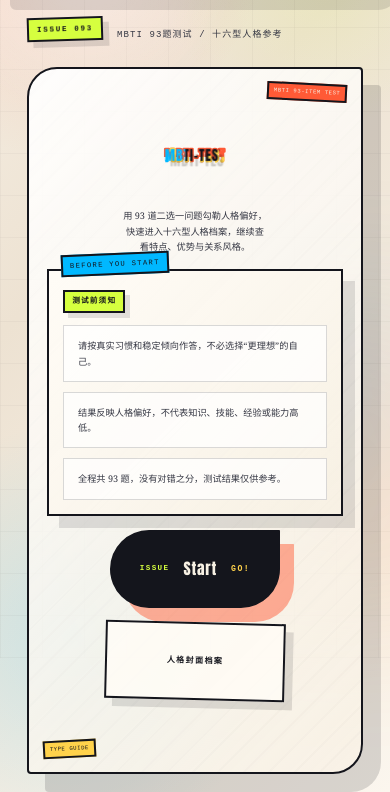
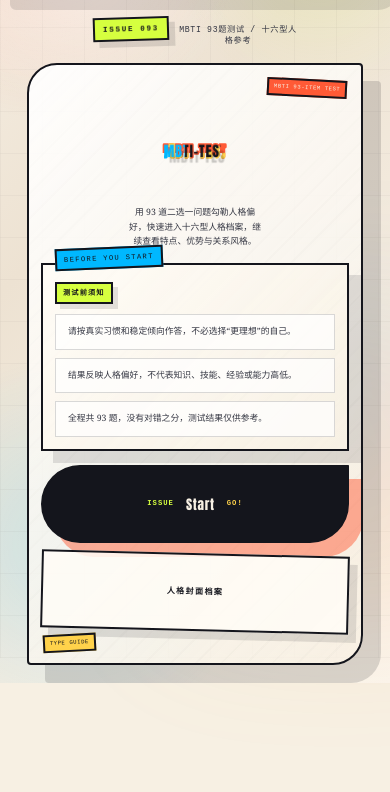
Before and after one commit to gerryyang2025/mbti-test, a plain HTML site: page index.html in a window 390 px wide. Shown: the part 186-978 px from the top of the page. After the commit the page ends 869 px from the top, so only its background shows below. Drawn offline with Linux system fonts and the light colour scheme.

Commit message:
fix: Remove redundant navbar items and adjust CSS for improved layout and consistency across personality-related pages

```diff
--- a/static/css/editorial-theme.css
+++ b/static/css/editorial-theme.css
@@ -1445,7 +1445,7 @@
 
     .page-home .page-header::after {
         left: 14px;
-        bottom: 14px;
+        bottom: 12px;
         transform: rotate(-3deg);
     }
 
@@ -1462,48 +1462,77 @@
         transform: rotate(4deg);
     }
 
+    .page-home .home-meta {
+        justify-content: center;
+        gap: 10px;
+        margin-bottom: 10px;
+        text-align: center;
+    }
+
+    .page-home .issue-note {
+        max-width: 24ch;
+        font-size: 0.82rem;
+        letter-spacing: 0.08em;
+    }
+
     .page-home .home-actions {
-        flex-direction: row;
-        flex-wrap: wrap;
-        align-items: flex-start;
-        gap: 14px;
-        margin: 0 0 30px;
+        display: grid;
+        grid-template-columns: 1fr;
+        width: min(100%, 18.75rem);
+        gap: 10px;
+        margin: 0 auto 0;
+        justify-content: stretch;
+        align-items: stretch;
     }
 
     .page-home .a-btn {
-        width: auto;
-        min-width: 16.5rem;
-        max-width: 100%;
-        align-self: flex-start;
-        justify-content: space-between;
-    }
-
-    .secondary-link {
-        width: auto;
-        min-width: 16.5rem;
-        max-width: 100%;
-        align-self: flex-start;
+        width: 100%;
+        min-width: 0;
+        max-width: none;
+        padding: 16px 18px;
+        align-self: stretch;
+        justify-content: center;
+        gap: 12px;
+    }
+
+    .page-home .a-btn span:nth-child(1),
+    .page-home .a-btn span:nth-child(3) {
+        font-size: 0.72rem;
+        letter-spacing: 0.14em;
+    }
+
+    .page-home .a-btn span:nth-child(2) {
+        font-size: 1.34rem;
+    }
+
+    .page-home .secondary-link {
+        width: 100%;
+        min-width: 0;
+        max-width: none;
+        padding: 16px 18px;
+        align-self: stretch;
         justify-content: center;
     }
 
     .page-home .page-header {
         gap: 14px;
         margin-bottom: 18px;
-        padding: 28px 18px 42px;
+        padding: 24px 14px 36px;
     }
 
     .page-home .content {
-        margin-top: 8px;
+        margin-top: 12px;
     }
 
     .page-home .hero-deck {
-        max-width: 31ch;
-        font-size: 0.96rem;
-        line-height: 1.72;
+        max-width: 29ch;
+        font-size: 0.92rem;
+        line-height: 1.64;
     }
 
     .page-home .hero-guidance {
-        padding: 16px 14px 14px;
+        width: min(100%, 18.75rem);
+        padding: 14px 12px 12px;
     }
 
     .page-home .hero-guidance::before {
@@ -1511,18 +1540,66 @@
     }
 
     .page-home .hero-guidance-label {
-        margin-bottom: 12px;
+        margin-bottom: 10px;
+        padding: 0.38rem 0.6rem;
+        font-size: 0.72rem;
     }
 
     .page-home .hero-guidance-list {
         grid-template-columns: 1fr;
-        gap: 10px;
+        gap: 8px;
     }
 
     .page-home .hero-guidance-list li {
-        padding: 12px 14px;
-        font-size: 0.92rem;
+        padding: 10px 12px;
+        font-size: 0.88rem;
+        line-height: 1.58;
+    }
+
+    .page-test .navbar-collapse,
+    .page-types .navbar-collapse,
+    .page-detail .navbar-collapse {
+        justify-content: center;
+        padding-top: 4px;
+    }
+
+    .page-test .navbar-utility,
+    .page-types .navbar-utility,
+    .page-detail .navbar-utility {
+        width: 100%;
+        margin-top: 0;
+        justify-content: center;
+    }
+
+    .page-test .brand-help,
+    .page-types .brand-help,
+    .page-detail .brand-help {
+        width: min(100%, 18.75rem);
+    }
+
+    .page-test .survey-lead,
+    .page-types .types-intro {
+        width: min(100%, 22.5rem);
+        margin: 8px auto 18px;
+        padding: 20px 16px 34px;
+        text-align: center;
+    }
+
+    .page-test .survey-lead h1,
+    .page-types .types-intro h1 {
+        margin: 0.32rem 0 0.42rem;
+    }
+
+    .page-test .survey-lead p:last-child,
+    .page-types .types-intro p:last-child {
+        max-width: 29ch;
+        margin: 0 auto;
+        font-size: 0.94rem;
         line-height: 1.66;
+    }
+
+    .page-types .grid {
+        margin-bottom: 72px;
     }
 
     .page-test .ac-custom::before {
@@ -1617,9 +1694,26 @@
         grid-template-columns: 1fr;
     }
 
+    .page-home .page-header {
+        padding: 22px 12px 32px;
+    }
+
     .page-home .hero-deck {
-        max-width: 28ch;
-        font-size: 0.92rem;
+        max-width: 27ch;
+        font-size: 0.88rem;
+    }
+
+    .page-home .hero-guidance,
+    .page-home .home-actions {
+        width: 100%;
+    }
+
+    .page-test .survey-lead,
+    .page-types .types-intro,
+    .page-test .brand-help,
+    .page-types .brand-help,
+    .page-detail .brand-help {
+        width: 100%;
     }
 
     .page-detail .title {
```
Also changed, not shown: mbti-test.html (+0 -5 lines), personality-detail.html (+0 -5 lines), personality-types.html (+0 -5 lines).
